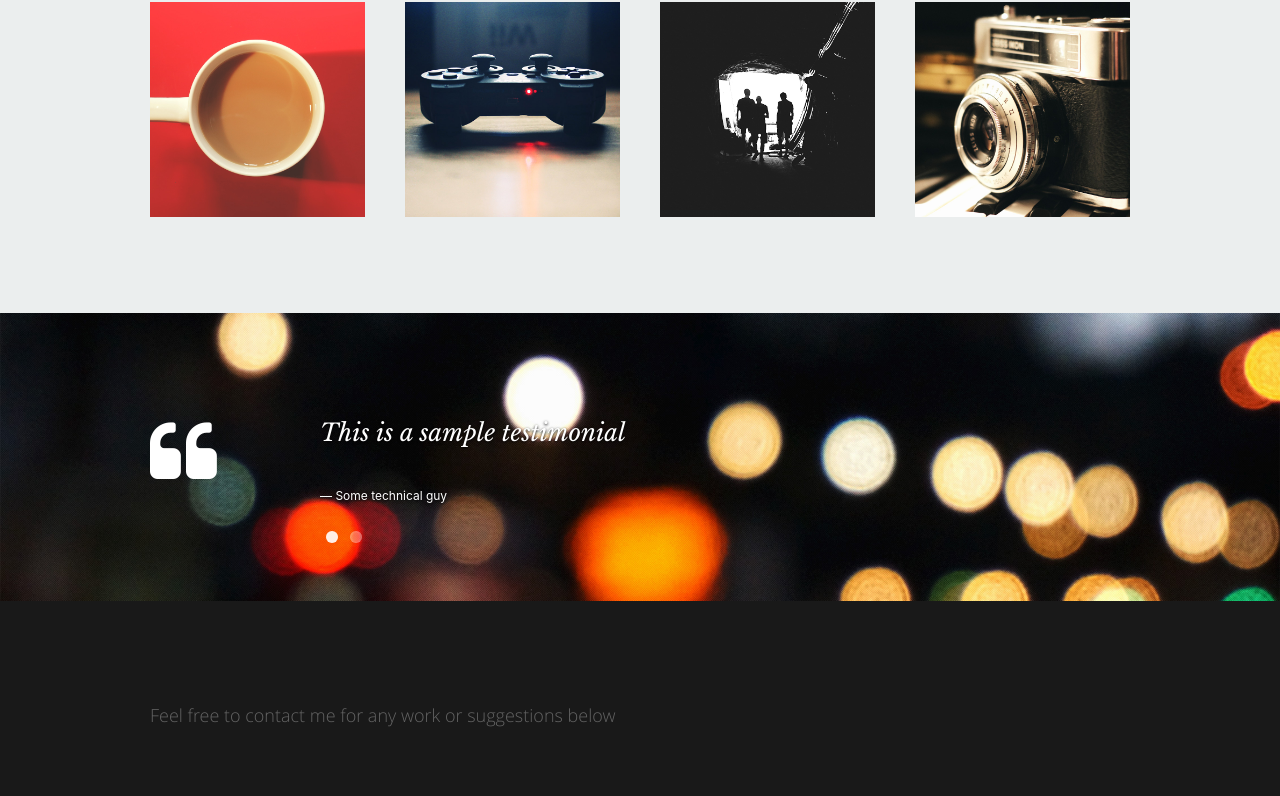
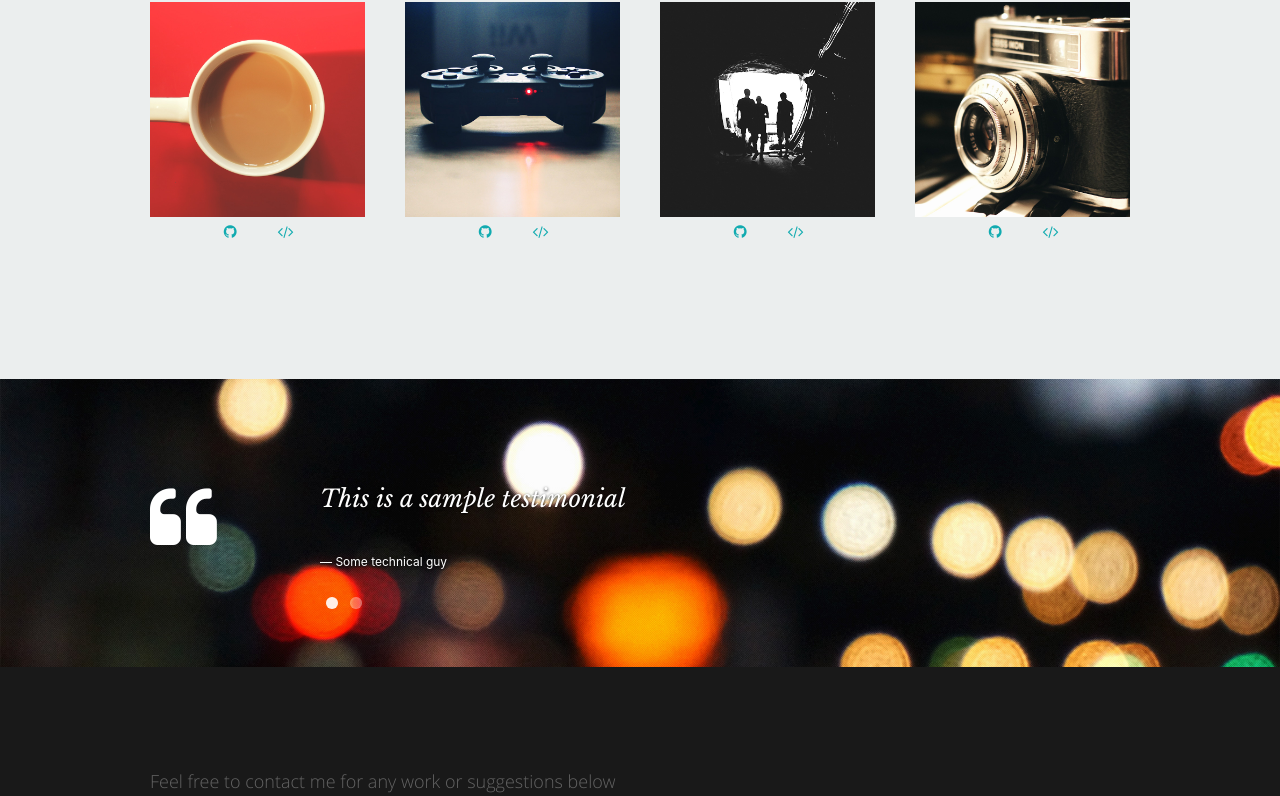
Before and after one commit to jamesMeier/react, a React (Create React App) app: page / in a window 1280 px wide. Shown: the part 2816-3612 px from the top of the page. Built offline with nearby package versions, Linux system fonts and the light colour scheme.

Commit message:
adding projects/ fa icons

```diff
--- a/src/components/Portfolio.js
+++ b/src/components/Portfolio.js
@@ -1,4 +1,4 @@
-import React, { Component } from 'react';
+import React, { Component } from "react";
 export default class Porfolio extends Component {
   render() {
     let resumeData = this.props.resumeData;
@@ -7,14 +7,17 @@ export default class Porfolio extends Component {
         <div className="row">
           <div className="twelve columns collapsed">
             <h1>Check Out Some of My Works.</h1>
-          <div id="portfolio-wrapper" className="bgrid-quarters s-bgrid-thirds cf">
-          {
-            resumeData.portfolio && resumeData.portfolio.map((item)=>{
-              return(
+            <div
+              id="portfolio-wrapper"
+              className="bgrid-quarters s-bgrid-thirds cf"
+            >
+              {resumeData.portfolio &&
+                resumeData.portfolio.map(item => {
+                  return (
                     <div className="columns portfolio-item">
                       <div className="item-wrap">
-                    <a href="#modal-01">
-                      <img src={`${item.imgurl}`} className="item-img"/>
+                        <img src={`${item.imgurl}`} className="item-img" />
+                        <a href={item.site}>
                           <div className="overlay">
                             <div className="portfolio-item-meta">
                               <h5>{item.name}</h5>
@@ -23,10 +26,57 @@ export default class Porfolio extends Component {
                           </div>
                         </a>
                       </div>
+                      <div className="columns portfolio-item">
+                        <div className="portfolio-wrapper">
+                          {/* <a
+                            className="fa fa-github"
+                            target="_blank"
+                            href={item.github}
+                          ></a>
+
+                          <a
+                            className="fa fa-code"
+                            target="_blank"
+                            href={item.site}
+                          ></a> */}
                         </div>
-              )
-            })
-          }
+                      </div>
+                      <div className="columns portfolio-item">
+                        <div className="portfolio-wrapper">
+                          <a
+                            className="fa fa-github"
+                            target="_blank"
+                            href={item.github}
+                          ></a>
+                        </div>
+                      </div>
+                      <div className="columns portfolio-item">
+                        <div className="portfolio-wrapper">
+                          <a
+                            className="fa fa-code"
+                            target="_blank"
+                            href={item.site}
+                          ></a>
+                        </div>
+                      </div>
+                      <div className="columns portfolio-item">
+                        <div className="portfolio-wrapper">
+                          {/* <a
+                            className="fa fa-github"
+                            target="_blank"
+                            href={item.github}
+                          ></a>
+
+                          <a
+                            className="fa fa-code"
+                            target="_blank"
+                            href={item.site}
+                          ></a> */}
+                        </div>
+                      </div>
+                    </div>
+                  );
+                })}
             </div>
           </div>
         </div>
--- a/src/resumeData.js
+++ b/src/resumeData.js
@@ -1,22 +1,22 @@
 let resumeData = {
-	imagebaseurl: 'https://jamesmeier.github.io/',
-	name: 'James Meier',
-	role: 'Fullstack Developer',
-	email: ' jamesmeier94@gmail.com',
-	phone: ' 404 922 1596',
+  imagebaseurl: "https://jamesmeier.github.io/",
+  name: "James Meier",
+  role: "Fullstack Developer",
+  email: " jamesmeier94@gmail.com",
+  phone: " 404 922 1596",
   // skypeid: 'Your skypeid',
   roleDescription:
-		' Forward-thinking with a versatile skill set specializing in web development. Actively seeking  to earn the trust of employers and colleagues. Aiming to deliver results with the right quality and in a timely fashion. Endeavor to learn more and enhance my technological abilities in a team or sole worker.',
+    " Forward-thinking with a versatile skill set specializing in web development. Actively seeking  to earn the trust of employers and colleagues. Aiming to deliver results with the right quality and in a timely fashion. Endeavor to learn more and enhance my technological abilities in a team or sole worker.",
   socialLinks: [
     {
-			name: 'linkedin',
-			url: 'https://www.linkedin.com/in/james-meier-252961b7/',
-			className: 'fa fa-linkedin'
+      name: "linkedin",
+      url: "https://www.linkedin.com/in/james-meier-252961b7/",
+      className: "fa fa-linkedin"
     },
     {
-			name: 'github',
-			url: 'https://github.com/jamesMeier',
-			className: 'fa fa-github'
+      name: "github",
+      url: "https://github.com/jamesMeier",
+      className: "fa fa-github"
     }
     // {
     // 	name: 'skype',
@@ -25,15 +25,15 @@ let resumeData = {
     // }
   ],
   aboutme:
-		'I am a teaching assistant at The Georgia Institute of Technology in a full stack web development Bootcamp. I am a Full Stack Web Developer, currently diving deeper into Data Science via my own resources. I believe that to be successful in life, one needs to be obsessive with their dreams and keep working towards them.',
-	address: 'jamesmeier94@gmail.com',
-	website: '4049221596',
+    "I am a teaching assistant at The Georgia Institute of Technology in a full stack web development Bootcamp. I am a Full Stack Web Developer, currently diving deeper into Data Science via my own resources. I believe that to be successful in life, one needs to be obsessive with their dreams and keep working towards them.",
+  address: "jamesmeier94@gmail.com",
+  website: "4049221596",
   education: [
     {
-			UniversityName: 'The Georgia Insitute of Technology',
-			specialization: 'Full Stack Flex Web Bootcamp Certification',
-			MonthOfPassing: 'November',
-			YearOfPassing: '2018'
+      UniversityName: "The Georgia Insitute of Technology",
+      specialization: "Full Stack Flex Web Bootcamp Certification",
+      MonthOfPassing: "November",
+      YearOfPassing: "2018"
       // Achievements: 'Some Achievements'
     }
     // {
@@ -46,72 +46,80 @@ let resumeData = {
   ],
   work: [
     {
-			CompanyName: 'Trilogy Education Services',
-			specialization: 'Teaching Assistant',
-			MonthOfLeaving: 'Present',
-			YearOfLeaving: 'Present',
-			Achievements: 'Some Achievements'
+      CompanyName: "Trilogy Education Services",
+      specialization: "Teaching Assistant",
+      MonthOfLeaving: "Present",
+      YearOfLeaving: "Present",
+      Achievements: "Some Achievements"
     },
     {
-			CompanyName: 'InstaStaff',
-			specialization: 'Contract Junior Developer',
-			MonthOfLeaving: 'June',
-			YearOfLeaving: '2019',
-			Achievements: 'Some Achievements'
+      CompanyName: "InstaStaff",
+      specialization: "Contract Junior Developer",
+      MonthOfLeaving: "June",
+      YearOfLeaving: "2019",
+      Achievements: "Some Achievements"
     },
     {
-			CompanyName: 'SnapMedTech, inc',
-			specialization: 'Contract Junior Developer',
-			MonthOfLeaving: 'December',
-			YearOfLeaving: '2018',
-			Achievements: 'Some Achievements'
+      CompanyName: "SnapMedTech, inc",
+      specialization: "Contract Junior Developer",
+      MonthOfLeaving: "December",
+      YearOfLeaving: "2018",
+      Achievements: "Some Achievements"
     }
   ],
-	skillsDescription: 'My Stack',
+  skillsDescription: "My Stack",
   skills: [
     {
-			skillname: 'MongoDB'
+      skillname: "MongoDB"
     },
     {
-			skillname: 'Expressjs'
+      skillname: "Expressjs"
     },
     {
-			skillname: 'Reactjs'
+      skillname: "Reactjs"
     },
     {
-			skillname: 'Nodejs'
+      skillname: "Nodejs"
     }
   ],
   portfolio: [
     {
-			name: 'project1',
-			description: 'mobileapp',
-			imgurl: 'images/portfolio/coffee.jpg'
+      name: "Google Book Search",
+      description:
+        "A React app that allows users to search for books using the Google Books Api and save their favorites using MongoDB",
+      imgurl: "images/portfolio/coffee.jpg",
+      site: "https://googlebooooooooooks.herokuapp.com",
+      github: "https://github.com/jamesMeier/GBooks"
     },
     {
-			name: 'project2',
-			description: 'mobileapp',
-			imgurl: 'images/portfolio/console.jpg'
+      name: "InstaStaff",
+      description:
+        "One of my contract pieces built for the sturdy startup Company InstaStaff",
+      imgurl: "images/portfolio/console.jpg",
+      site: "https://www.instastaff.com/"
     },
     {
-			name: 'project3',
-			description: 'mobileapp',
-			imgurl: 'images/portfolio/into-the-light.jpg'
+      name: "Oauth Login / Todo App",
+      description:
+        "Application using Firebase to allow the user to log in via Twitter, Facebook, Google or Github and then utilize the Todo functionality ",
+      imgurl: "images/portfolio/into-the-light.jpg",
+      site: "https://fbauth-6f61e.firebaseapp.com/",
+      github: "https://github.com/jamesMeier/fbaseAuth"
     },
     {
-			name: 'project4',
-			description: 'mobileapp',
-			imgurl: 'images/portfolio/retrocam.jpg'
+      name: "project4",
+      description: "mobileapp",
+      imgurl: "images/portfolio/retrocam.jpg"
     }
   ],
   testimonials: [
     {
-			description: 'This is a sample testimonial',
-			name: 'Some technical guy'
+      description: "This is a sample testimonial",
+      name: "Some technical guy"
     },
     {
-			description: 'This is a sample testimonial',
-			name: 'Some technical guy'
+      description: "This is a sample testimonial",
+      name: "Some technical guy"
     }
   ]
 };
```
Lines whose indentation alone changed are shown as unchanged.
